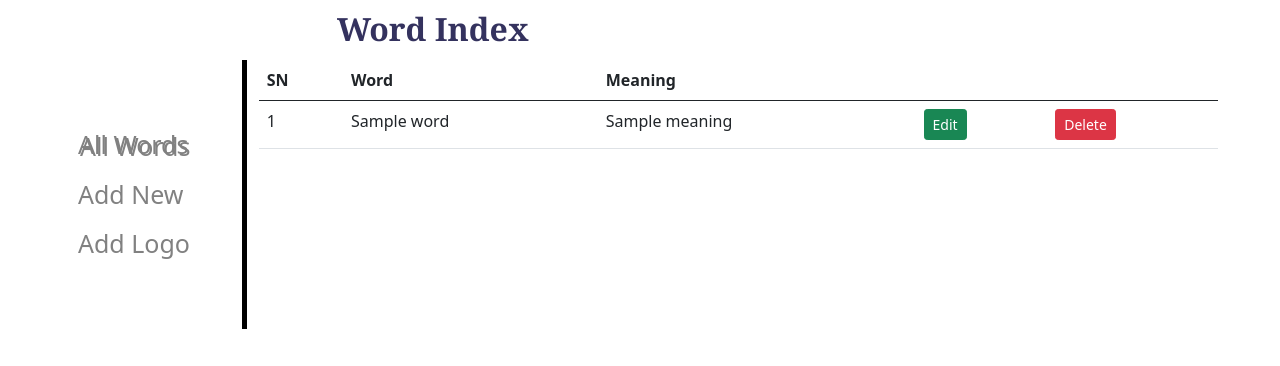
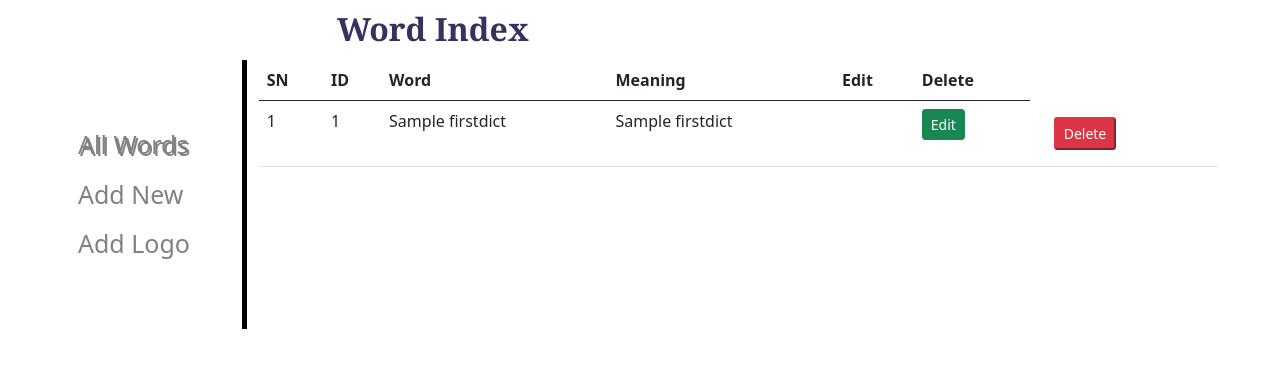
Before and after one commit to faozziyyah/Dictionary-app, a Flask app: page /dashboard in a window 1280 px wide. Shown: the part 86-452 px from the top of the page. Run offline with Flask 2, Linux system fonts and the light colour scheme; a database or web service that is not in the repository returns one stand-in record (values such as "Sample title"); some libraries are stand-ins or nearby versions.

Commit message:
tweaked app for heroku

```diff
--- a/app.py
+++ b/app.py
@@ -1,12 +1,12 @@
 import os
-from flask import Flask, render_template, request, flash, current_app
+from flask import Flask, render_template, request, redirect, url_for, flash, current_app
 import datetime, json, psycopg2
 
 app = Flask(__name__)
 
 app.secret_key = 'secret'
 def get_db_connection():
-  conn = psycopg2.connect("dbname=dictionary user=postgres password=opeyemi2001 host=localhost")
+  conn = psycopg2.connect("postgres://kgqrxzyrtsuoag:a84393990d6bbad0365b98b7389f64b88fb4f2d5308b31e0bda1d522faa482b8@ec2-44-205-64-253.compute-1.amazonaws.com:5432/d84mkmj7qcnmon")
   return conn
 
 @app.route('/', methods=['GET', 'POST'])
@@ -19,10 +19,10 @@ def index():
         else:
             conn = get_db_connection()
             cur = conn.cursor()
-            cur.execute('select meaning from firstdict where word=%s', (user_input))
+            cur.execute('select meaning from firstdict where UPPER(word) = %s', (user_input.upper(), ))
             rv = cur.fetchall()
             if (len(rv) > 0):
-                user_response = rv[0]['meaning']
+                user_response = rv[0][0]
             else:
                 flash("The word cannot be found in this dictionary, please try again with another word.")
 
@@ -38,52 +38,56 @@ def dashboard():
         print(item)
     return render_template('dashboard.html', words=rv)
 
-@app.route('/word', methods=['POST'])
-def add_word():
-    req = request.get_json()
-    word = req['word']
-    meaning = req['meaning']
-    if  word == ' ' or meaning == ' ':
-        flash('Please fill in all fields to add a new word')
-    else:
-        conn = get_db_connection()
-        cur = conn.cursor()
-        cur.execute('insert into firstdict(word, meaning) VALUES (%s, %s)', (word, meaning))
-        conn.commit()
-        cur.close()
-        flash('word successfully added!')
+@app.route('/insert', methods=['POST'])
+def insert():
+   # req = request.get_json()
+   if request.method == "POST":
+       id = request.form['id']
+       word = request.form['word']
+       meaning = request.form['meaning']
+       if  word == ' ' or meaning == ' ':
+           flash('Please fill in all fields to add a new word')
+       else:
+           conn = get_db_connection()
+           cur = conn.cursor()
+           cur.execute('insert into firstdict(id, word, meaning) VALUES (%s, %s, %s)', (id, word, meaning))
+           conn.commit()
+           cur.close()
+           flash('word successfully added!')
 
-    return json.dumps('success')
+           return redirect(url_for('dashboard'))
+       return redirect(url_for('dashboard'))
 
-@app.route('/word/<id>/delete', methods=['POST'])
-def delete_word(id):
-    word_id = id
+@app.route('/delete/<string:id_data>')
+def delete(id_data):
+    #word_id = id
     conn = get_db_connection()
     cur = conn.cursor()
-    cur.execute(' delete from firstdict where id=%s ', (word_id))
+    cur.execute(' delete from firstdict where id=%s ', (id_data))
     conn.commit()
     cur.close()
     flash('word successfully deleted!')
 
-    return json.dumps('success')
+    return redirect(url_for('dashboard'))
 
-@app.route('/word/<id>/edit', methods=['POST'])
-def edit_word(id):
-    word_id = id
-    req = request.get_json()
-    word = req['word']
-    meaning = req['meaning']
-    if  word == ' ' or meaning == ' ':
-        flash('Please fill in all fields to update a word')
-    else:
-        conn = get_db_connection()
-        cur = conn.cursor()
-        cur.execute(' update firstdict set word=%s, meaning=%s where id=%s ', (word, meaning, word_id))
-        conn.commit()
-        cur.close()
-        flash('word successfully updated')
+@app.route('/edit/<string:id_data>', methods=['GET', 'POST'])
+def edit(id_data):
+    #word_id = id
+    if request.method == "POST":
+        #id = request.form['id']
+        word = request.form['word']
+        meaning = request.form['meaning']
+        if  word == ' ' or meaning == ' ':
+            flash('Please fill in all fields to update a word')
+        else:
+            conn = get_db_connection()
+            cur = conn.cursor()
+            cur.execute(' update firstdict set word=%s, meaning=%s where id=%s ', (word, meaning, id_data))
+            conn.commit()
+            cur.close()
+            flash('word successfully updated')
 
-    return json.dumps('success')
+        return redirect(url_for('dashboard'))
 
 @app.route('/add_logo', methods=['POST'])
 def add_logo():
--- a/static/js/scripts.js
+++ b/static/js/scripts.js
@@ -46,12 +46,14 @@ $( window ).on("load", function() {
 
 
     //create operation
-    $("#word-form").submit(function() {
+    /*$("#word-form").submit(function() {
+        let id = $('#id').val();
         let word = $('#word').val();
         let meaning = $('#meaning').val();
+        //let word_id = $('#word_id').val();
 
         $.ajax({
-            url: '/word',
+            url: '/insert',
             type: 'POST',
             dataType: 'json',
             data: JSON.stringify({
@@ -66,9 +68,9 @@ $( window ).on("load", function() {
                 console.log(err);
             }
         })
-    });
+    });*/
 
-    // delete operation
+    /* delete operation
     $(".delete").click(function() {
         let word_id = $(this).attr('id');
 
@@ -82,7 +84,7 @@ $( window ).on("load", function() {
                 console.log(err);
             }
         });
-    });
+    });*/
 
         // update operation
         $(".edit").click(function() {
@@ -103,7 +105,7 @@ $( window ).on("load", function() {
         let meaning = parent.find('textarea').val();
         let word_id = parent.find('.submit').attr('id');
 
-        $.ajax({
+        /*$.ajax({
             url: '/word/' + word_id + '/edit',
             type: 'POST',
             dataType: 'json',
@@ -118,7 +120,7 @@ $( window ).on("load", function() {
             error: function(err) {
                 console.log(err);
             }
-        })
+        })*/
     });
 
 
--- a/templates/base.html
+++ b/templates/base.html
@@ -5,6 +5,7 @@
     <meta http-equiv="X-UA-Compatible" content="IE=edge">
     <meta name="viewport" content="width=device-width, initial-scale=1.0">
 
+    <link rel="stylesheet" href="https://cdn.jsdelivr.net/npm/bootstrap-icons@1.9.1/font/bootstrap-icons.css" integrity="sha384-xeJqLiuOvjUBq3iGOjvSQSIlwrpqjSHXpduPd6rQpuiM3f5/ijby8pCsnbu5S81n" crossorigin="anonymous">
     <link rel="stylesheet" href="{{ url_for('static', filename='css/bootstrap.min.css') }}">
     <link rel="stylesheet" href="{{ url_for('static', filename='css/style.css') }}">
     <script src="{{ url_for('static', filename='js/jquery.js') }}"></script>
--- a/templates/dashboard.html
+++ b/templates/dashboard.html
@@ -19,14 +19,18 @@ class="active"
 
         <a href="#" id="word-add">Add New</a>
         <div>
-            <form action="javascript:0" id="word-form">
+            <form action="{{ url_for('insert')}}" method="POST" id="word-form">
+                <div class="form-group">
+                    <label for="word">Word ID</label>
+                    <input type="number" class="form-control" name="id" id="id" placeholder="Enter word ID:" required />
+                </div>
                 <div class="form-group">
                     <label for="word">Word:</label>
                     <input type="text" class="form-control" name="word" id="word" placeholder="Type in the word here:" required />
                 </div>
                 <div class="form-group">
                     <label for="word">Meaning:</label>
-                    <textarea class="form-control" id="meaning" placeholder="Type the meaning of the word here" required></textarea>
+                    <input class="form-control" id="meaning" name="meaning" placeholder="Type the meaning of the word here" required />
                 </div>
                 <button type="submit" class="btn btn-primary btn-block btn-lg" id="submit">Submit</button>
                 <button type="button" class="btn btn-warning btn-block btn-lg" id="cancel">Cancel</button>
@@ -47,31 +51,51 @@ class="active"
 
     </aside>
 
-    <main class="col-md-10">
+    <main class="col-md-10 col-12 dashmain">
         <table class="table">
             <thead>
                 <tr>
-                    <th>SN</th>
+                    <th class="loop">SN</th>
+                    <th>ID</th>
                     <th>Word</th>
                     <th>Meaning</th>
-                    <th></th>
-                    <th></th>
+                    <th>Edit</th>
+                    <th>Delete</th>
                 </tr>
             </thead>
             <tbody>
                 {% for word in words %}
                 <tr>
-                    <td>{{ loop.index }}</td>
-                    <td class="word-word">{{ word['word'] }}</td>
-                    <td class="word-meaning">{{ word['meaning'] }}</td>
-                    <form action="javascript:0" class="update-form">
-                        <td class="edit-word"><input type="text" value="{{ word['word'] }}" required/></td>
-                        <td class="edit-meaning"><textarea required>{{ word['meaning'] }}</textarea></td>
-                        <td><button class="btn btn-sm btn-primary btn-block submit" id="{{ word['id'] }}">Submit</button></td>
+                    <td class="loop">{{ loop.index }}</td>
+                    <td>{{ word[0] }}</td>
+                    <td class="word-word">{{ word[1] }}</td>
+                    <td class="word-meaning">{{ word[2] }}</td>
+
+                    <form action="" class="update-form">
+                        <td class="edit-word"><input type="text" value="{{ word[1] }}" required/></td>
+                        <td class="edit-meaning"><input required type="text" value="{{ word[2] }}" /></td>
+
+                        <td>
+
+                            <a class="nav-link" href="/edit/{{ word[0] }}">
+                                <button class="btn btn-sm btn-primary btn-block submit" id="">Submit</button>
+                            </a>
+                        </td>
                     </form>
-                    <td><button class="btn btn-sm btn-success btn-block edit" id="{{ word['id'] }}">Edit</button></td>
-                    <td><button class="btn btn-sm btn-danger btn-block delete" id="{{ word['id'] }}">Delete</button></td>
-                    <td><button class="btn btn-sm btn-warning btn-block cancel" id="{{ word['id'] }}">Cancel</button></td>
+
+                    <td>
+                        <button class="btn btn-sm btn-success btn-block edit bicancel" id="{{ word[0] }}">Edit</button>
+                        <button class="btn-sm btn-success btn-block bi-cancel edit" id="{{ word[0] }}"> <i class="bi bi-trash"></i></button>
+                    </td>
+
+                    <td>
+
+                        <a class="nav-link" href="/delete/{{ word[0] }}" onclick="return confirm('Are you sure you want to delete this student record?')">
+                            <button class="btn-sm btn-danger btn-block delete" id="bidelete">Delete</button>
+                            <button class="btn-sm btn-danger btn-block delete" id="bi-delete"> <i class="bi bi-trash"></i></button>
+                        </a>
+                    </td>
+                    <td><button class="btn btn-sm btn-warning btn-block cancel" id="{{ word[0] }}">Cancel</button></td>
                 </tr>
             </tbody>
             {% else %}
```
Also changed, not shown: requirements.txt (added, +11 -0 lines), static/css/style.css (+55 -2 lines), templates/index.html (+6 -3 lines), 1 other file.
